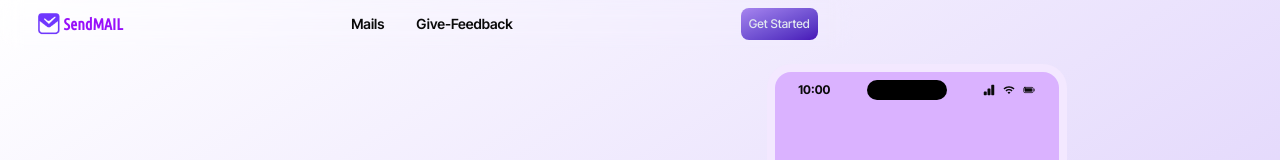
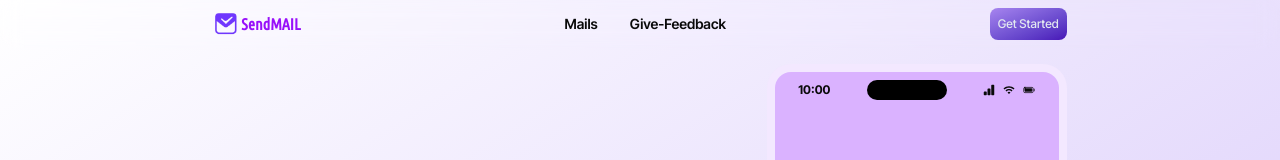
Before and after one commit to prime1999/sendMail, a React (Vite) app: page / in a window 1280 px wide. Shown: the top 160 px of the page. Built offline with nearby package versions, Linux system fonts and the light colour scheme; no server answers.

Commit message:
fixed the navbar

```diff
--- a/src/components/Navbar.tsx
+++ b/src/components/Navbar.tsx
@@ -4,8 +4,8 @@ import Logo from "./Logo";
 
 const Navbar = () => {
 	return (
-		<nav className="fixed top-0 rounded-none z-100 w-full py-2 glassmorphism md:w-10/12 lg:w-8/12">
-			<div className="flex items-center justify-between w-11/12 mx-auto">
+		<nav className="fixed top-0 rounded-none z-100 w-full py-2 glassmorphism">
+			<div className="flex items-center justify-between w-11/12 mx-auto md:w-8/12">
 				<Logo />
 				<ul className="flex items-center justify-center gap-8  text-sm font-inter font-semibold">
 					{navLinks.map((link: any) => (
```
